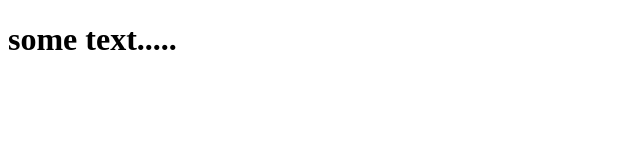
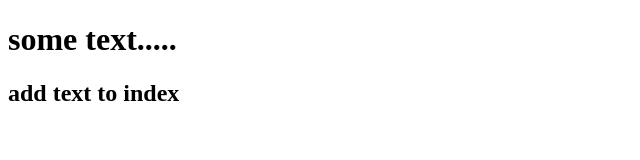
Before and after one commit to rivki0259/demo, a plain HTML site: page index.html in a window 1280 px wide. Shown: the whole page, without its empty margins (0-640 px from the left). Drawn offline with Linux system fonts and the light colour scheme.

Commit message:
update index

```diff
--- a/index.html
+++ b/index.html
@@ -7,5 +7,7 @@
 </head>
 <body>
     <H1>some text.....</H1>
+
+    <h2>add text to index</h2>
 </body>
 </html>
```
